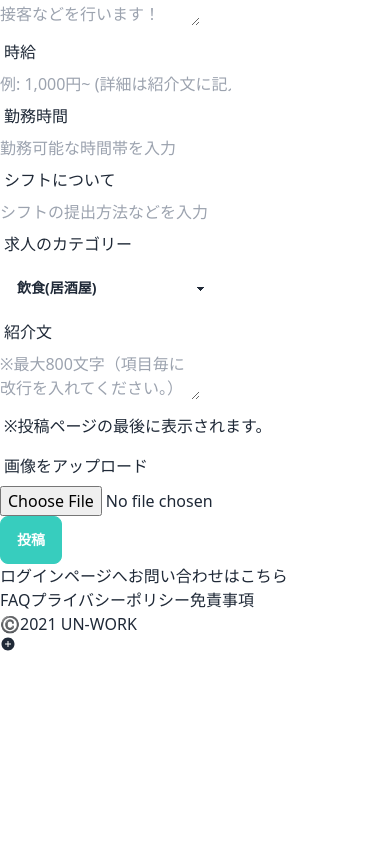
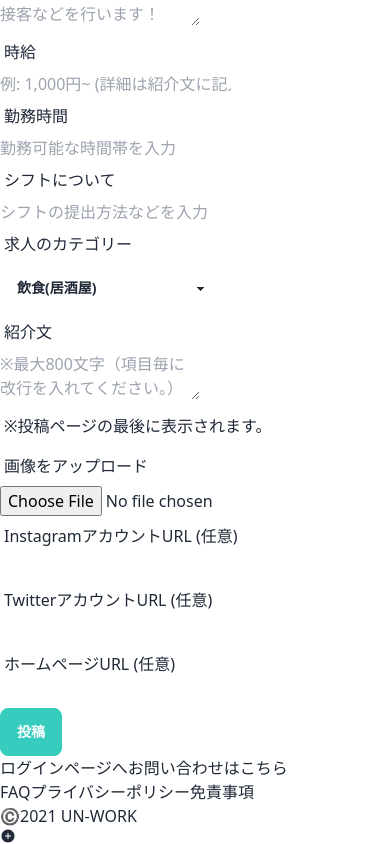
Before and after one commit to soichiro-kotaki/UN-WORK, a Next.js app: page /postform in a window 390 px wide. Shown: the part 547-1391 px from the top of the page. Before the commit the page ends 1199 px from the top, so only its background shows below. Built offline with nearby package versions, Linux system fonts and the light colour scheme; no server answers.

Commit message:
募集先関連リンクの追加機能実装

```diff
--- a/src/apis/post.ts
+++ b/src/apis/post.ts
@@ -21,13 +21,19 @@ export const addJobPost = async (values: PostFormValuesType, uid: string): Promi
         category,
         introduction,
         post_img,
+        instagram,
+        twitter,
+        homepage,
     } = values;
 
     //Storageにフォームから取得した画像ファイルを保存
     const postImgRef = await uploadPostImage(post_img[0], uid);
     const url = await postImgRef.getDownloadURL();
 
-    await db.collection("posts").doc().set({
+    await db
+        .collection("posts")
+        .doc()
+        .set({
             uid: uid,
             title: title,
             location: location,
@@ -38,6 +44,7 @@ export const addJobPost = async (values: PostFormValuesType, uid: string): Promi
             category: category,
             introduction: introduction,
             post_img: url,
+            links: [instagram, twitter, homepage],
             created_at: firebase.firestore.FieldValue.serverTimestamp(),
         });
 };
--- a/src/components/forms/PostForm.tsx
+++ b/src/components/forms/PostForm.tsx
@@ -267,6 +267,48 @@ export const PostForm: React.FC = () => {
                     })}
                 />
 
+                {/* リンク(ホームページ)入力フォーム */}
+                <label className="label mt-6 mb-2" htmlFor="instagram">
+                    <span className="text-lg">InstagramアカウントURL (任意)</span>
+                </label>
+                <input
+                    type="instagram"
+                    id="instagram"
+                    placeholder="
+            "
+                    defaultValue={""}
+                    className="w-full p-2 pl-3 text-lg duration-150 border border-green-400 rounded-md focus:bg-green-50  focus:outline-none lg:border-0 lg:ring-green-400 lg:ring-1 lg:focus:ring-green-200 lg:focus:ring-4 dark:focus:bg-dark-content"
+                    {...register("instagram")}
+                />
+
+                {/* リンク(Twitter)入力フォーム */}
+                <label className="label mt-6 mb-2" htmlFor="twitter">
+                    <span className="text-lg">TwitterアカウントURL (任意)</span>
+                </label>
+                <input
+                    type="twitter"
+                    id="twitter"
+                    placeholder="
+            "
+                    defaultValue={""}
+                    className="w-full p-2 pl-3 text-lg duration-150 border border-green-400 rounded-md focus:bg-green-50  focus:outline-none lg:border-0 lg:ring-green-400 lg:ring-1 lg:focus:ring-green-200 lg:focus:ring-4 dark:focus:bg-dark-content"
+                    {...register("twitter")}
+                />
+
+                {/* リンク(ホームページ)入力フォーム */}
+                <label className="label mt-6 mb-2" htmlFor="homepage">
+                    <span className="text-lg">ホームページURL (任意)</span>
+                </label>
+                <input
+                    type="homepage"
+                    id="homepage"
+                    placeholder="
+            "
+                    defaultValue={""}
+                    className="w-full p-2 pl-3 text-lg duration-150 border border-green-400 rounded-md focus:bg-green-50  focus:outline-none lg:border-0 lg:ring-green-400 lg:ring-1 lg:focus:ring-green-200 lg:focus:ring-4 dark:focus:bg-dark-content"
+                    {...register("homepage")}
+                />
+
                 {/* ログインボタン */}
                 <div className="mt-10 mb-4 mx-auto w-40">
                     <SubmitButton text={"投稿"} />
--- a/src/components/templates/PostPageTemplate.tsx
+++ b/src/components/templates/PostPageTemplate.tsx
@@ -6,12 +6,14 @@ import { getCommentsOnPost } from "@apis/comment";
 import { handleApplyEmailForm } from "@apis/sendApplyEmail";
 
 //components
-import { AiFillTags } from "react-icons/ai";
+import { AiFillTags, AiFillTwitterCircle } from "react-icons/ai";
 import { BaseLayout } from "@components/layouts/BaseLayout";
 import { BiTimeFive } from "react-icons/bi";
-import { BsTable } from "react-icons/bs";
+import { BsInstagram, BsTable } from "react-icons/bs";
 import { CommentSection } from "@components/molecules/CommentSection";
+import { FaPager, FaUserFriends } from "react-icons/fa";
 import { GoLocation } from "react-icons/go";
+import { ImLink } from "react-icons/im";
 import { LoadingIcon } from "@components/atoms/icons/LoadingIcon";
 import { MdOutlineWork } from "react-icons/md";
 
@@ -107,9 +109,50 @@ export const PostPageTemplate: React.FC<Props> = (props) => {
                                 <p className="text-gray-900 dark:text-dark-text">
                                     {postData.submission_shift_request}
                                 </p>
+                                <h2 className="mt-8 mb-2 font-bold text-xl">
+                                    <ImLink className="inline-block mr-2" />
+                                    関連リンク
+                                </h2>
+                                <div className="mt-8">
+                                    {postData.links ? (
+                                        <div>
+                                            {postData.links[0] && (
+                                                <a
+                                                    href={postData.links[0]}
+                                                    target="_blank"
+                                                    rel="noopener noreferrer"
+                                                >
+                                                    <BsInstagram className="mr-6 text-gray-900 inline-block w-10 h-10 hover:opacity-60" />
+                                                </a>
+                                            )}
+                                            {postData.links[1] && (
+                                                <a
+                                                    href={postData.links[1]}
+                                                    target="_blank"
+                                                    rel="noopener noreferrer"
+                                                >
+                                                    <AiFillTwitterCircle className="mr-6 text-gray-900 inline-block w-10 h-10 hover:opacity-60" />
+                                                </a>
+                                            )}
+                                            {postData.links[2] && (
+                                                <a
+                                                    href={postData.links[2]}
+                                                    target="_blank"
+                                                    rel="noopener noreferrer"
+                                                >
+                                                    <FaPager className="text-gray-900 inline-block w-10 h-10 hover:opacity-60" />
+                                                </a>
+                                            )}
+                                        </div>
+                                    ) : (
+                                        <p className="text-gray-900 text-lg">なし</p>
+                                    )}
+                                </div>
                             </div>
-                            <h2 className="my-6 py-2 w-3/5 mx-auto text-xl text-center  font-semibold lg:my-12 lg:text-3xl">
-                                ---紹介文---
+                            <h2 className="mt-8 mb-6 py-2 w-3/5 mx-auto text-2xl text-center text-green-400  font-semibold lg:my-12 lg:text-3xl">
+                                <FaUserFriends className="inline-block" />
+                                <span className="mx-1">紹介文</span>
+                                <FaUserFriends className="inline-block" />
                             </h2>
                             {postData.introduction.split(/(\s) || (\n)/g).map((text, index) =>
                                 text === " " || text === "\n" ? (
--- a/src/types/form/PostFormValuesType.ts
+++ b/src/types/form/PostFormValuesType.ts
@@ -8,4 +8,7 @@ export type PostFormValuesType = {
     category: string;
     introduction: string;
     post_img: FileList;
+    instagram: string;
+    twitter: string;
+    homepage: string;
 };
--- a/src/types/post/PostDataType.ts
+++ b/src/types/post/PostDataType.ts
@@ -11,4 +11,5 @@ export type PostDataType = {
     post_img: string;
     created_at: string;
     postID: string;
+    links: string[];
 };
```
Lines whose indentation alone changed are shown as unchanged.
